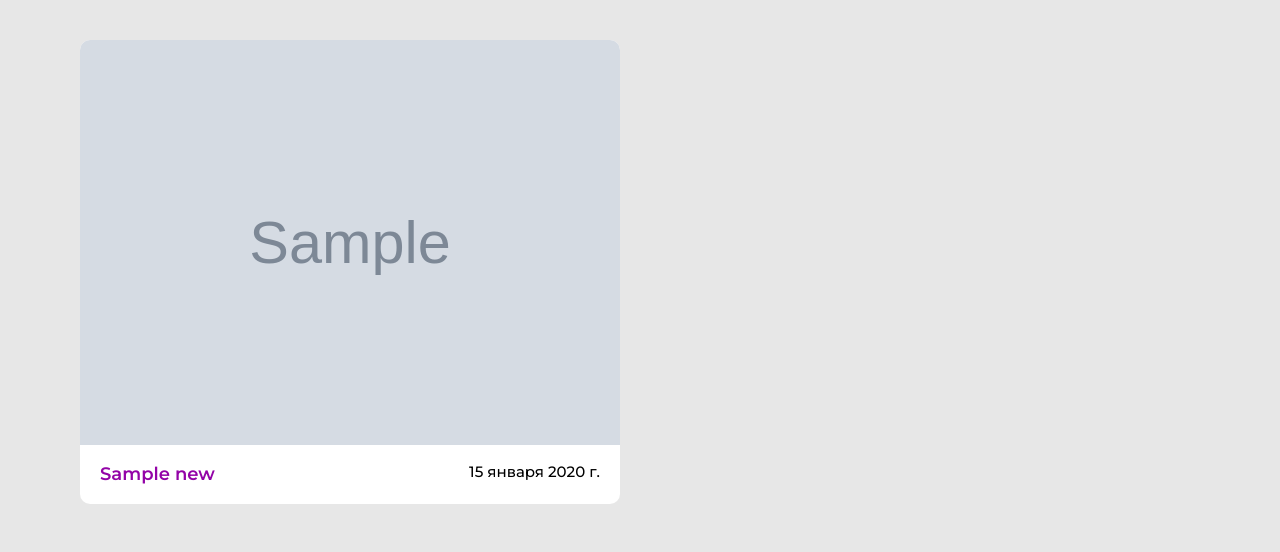
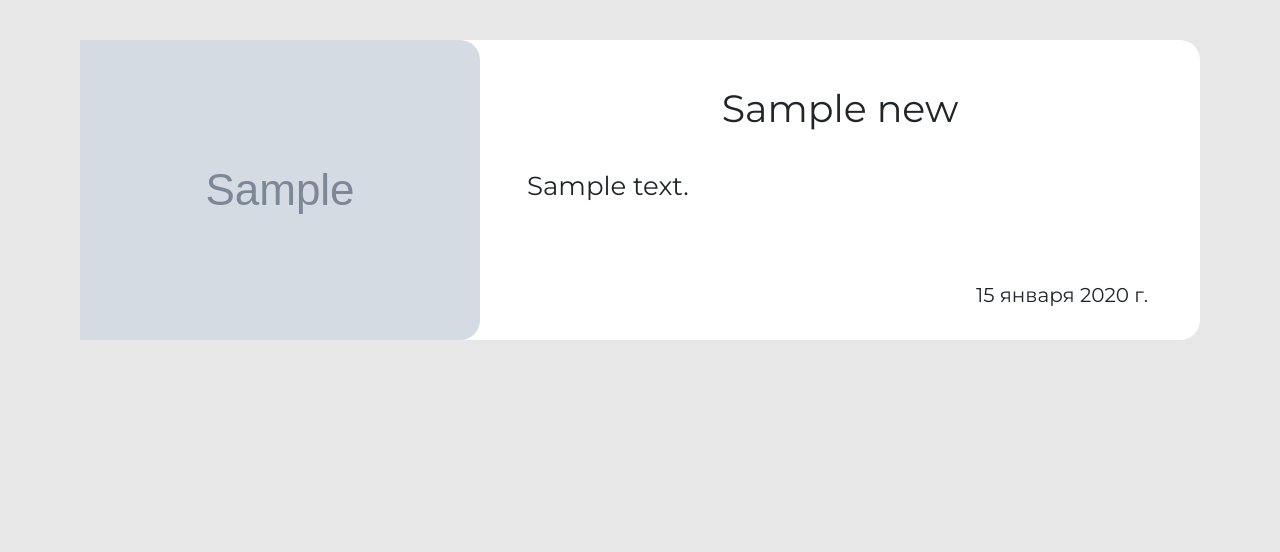
Before and after one commit to vikavnebo/my-romance-club.ru, a Django app: page /news in a window 1280 px wide. Shown: the part 248-800 px from the top of the page. Run offline with Django 5.2, Linux system fonts and the light colour scheme; tables that the repository leaves empty hold one stand-in row (values such as "Sample post"); grey boxes marked "Sample" are stand-in pictures.

Commit message:
Скрыть страницу отдельной новости, теперь новости в раскрытом формате списком. Старая верстка в new_list_old.html и new_detail.html

```diff
--- a/main/static/main/css/new_detail.css
+++ b/main/static/main/css/new_detail.css
@@ -15,6 +15,8 @@
 .image__detail {
     border-top-right-radius: 20px;
     border-bottom-right-radius: 20px;
+    min-width: 100%;
+    object-fit: cover;
 }
 
 .detail__content {
@@ -28,6 +30,12 @@
 .detail__image {
     display: flex;
     max-width: 40%;
+}
+
+.container {
+    display: flex;
+    flex-direction: column;
+    justify-content: space-between;
 }
 
 .detail__title {
--- a/main/templates/main/new_list.html
+++ b/main/templates/main/new_list.html
@@ -10,21 +10,29 @@
 {% endblock %}
 
 {% block content %}
-<div class="cards cards__new">
+<div class="detail">
+    {% include 'main/navigation.html' %}
+
     {% for new in news %}
-        <div class="card card_bg">
-            <div class="card__image card__new">
-                <a href="{% url 'new_detail' pk=new.pk %}">
-                <img class="image" src="{{ new.image.file.url}}" alt="{{ new.title }}"/>
-                </a>
+        <div class="detail__card">
+            <div class="detail__content">
+                <div class="detail__image">
+                    <img class="image__detail" src="{{ new.image.file.url}}" alt="{{ new.name }}" />
+                </div>
+                <div class="container">
+                    <div>
+                        <div class="detail__title">
+                            <span>{{ new.title }}</span>
+                        </div>
+                        <div class="detail__text">
+                            <span>{{ new.text }}</span>
+                        </div>
+                    </div>
+                    <div class="detail__date">
+                        <span>{{ new.date }}</span>
+                    </div>
+                </div>
             </div>
-            <div class="title_and_date">
-                <a href="{% url 'new_detail' pk=new.pk %}">
-                    <p class="title">{{ new }}</p>
-                </a>
-                <p class="date">{{ new.date }}</p>
-            </div>
-
         </div>
     {% endfor %}
 </div>
--- a/main/urls.py
+++ b/main/urls.py
@@ -5,6 +5,6 @@ from django.views.decorators.cache import cache_page
 
 urlpatterns = [
 	path('news', cache_page(60 * 15)(NewView.as_view()), name='new_list'),
-	path('news/<int:pk>', cache_page(60 * 15)(NewDetail.as_view()), name='new_detail'),
+#	path('news/<int:pk>', cache_page(60 * 15)(NewDetail.as_view()), name='new_detail'),
 	path('about', get_about_page, name='about')
 ]
--- a/main/views.py
+++ b/main/views.py
@@ -2,6 +2,14 @@ from django.shortcuts import render
 from django.http import HttpResponseNotFound
 from django.views.generic import DetailView, ListView
 from .models import *
+
+
+def page_not_found(request, exception):
+	return render(request, 'main/page_404.html')
+
+
+def get_about_page(request):
+	return render(request, 'main/about.html')
 
 
 class NewView(ListView):
@@ -9,35 +17,27 @@ class NewView(ListView):
 	model = New
 	context_object_name = 'news'
 	allow_empty = False
-	paginate_by = 6
+	paginate_by = 5
 
 	def get_queryset(self):
 		return New.objects.filter(draft=False)
 
 
-class NewDetail(DetailView):
-	"""Вывод конкретной истории"""
-	model = New
-	context_object_name = 'new'
-
-	def get_queryset(self):
-		return New.objects.filter(pk=self.kwargs['pk'], draft=False)
-
-	def get_context_data(self, *, object_list=None, **kwargs):
-		context = super().get_context_data(**kwargs)
-
-		context['new_title'] = New.objects.get(pk=self.kwargs['pk'], draft=False).title
-
-		context['breadcrumbs'] = (
-			{"name": "Новости", "url": "/news"},
-			{"name": context['new_title'], "url": f"/news/{self.kwargs['pk']}"},
-		)
-		return context
-
-
-def get_about_page(request):
-	return render(request, 'main/about.html')
-
-
-def page_not_found(request, exception):
-	return render(request, 'main/page_404.html')
+# class NewDetail(DetailView):
+# 	"""Вывод конкретной истории"""
+# 	model = New
+# 	context_object_name = 'new'
+#
+# 	def get_queryset(self):
+# 		return New.objects.filter(pk=self.kwargs['pk'], draft=False)
+#
+# 	def get_context_data(self, *, object_list=None, **kwargs):
+# 		context = super().get_context_data(**kwargs)
+#
+# 		context['new_title'] = New.objects.get(pk=self.kwargs['pk'], draft=False).title
+#
+# 		context['breadcrumbs'] = (
+# 			{'name': 'Новости', 'url': f"/news"},
+# 			{'name': context['new_title'], 'url': f"/news/{self.kwargs['pk']}"},
+# 		)
+# 		return context
```
Also changed, not shown: main/templates/main/new_detail.html (+11 -6 lines), main/templates/main/new_list_old.html (added, +31 -0 lines).
